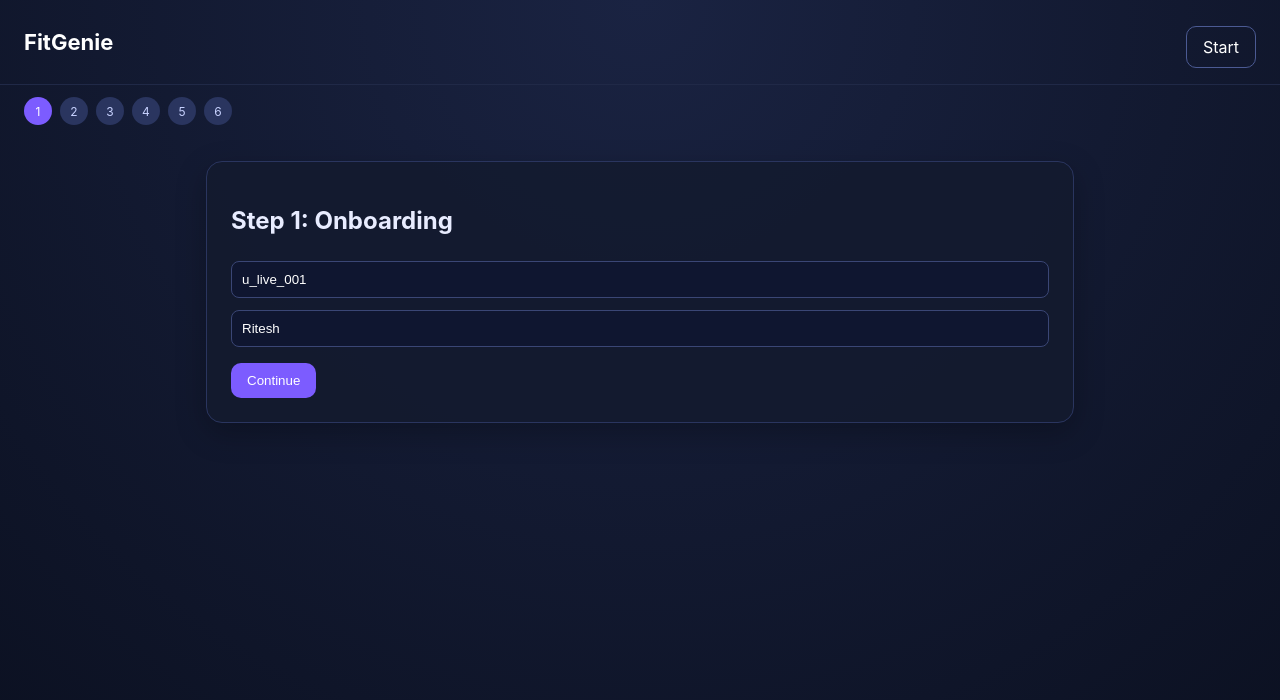
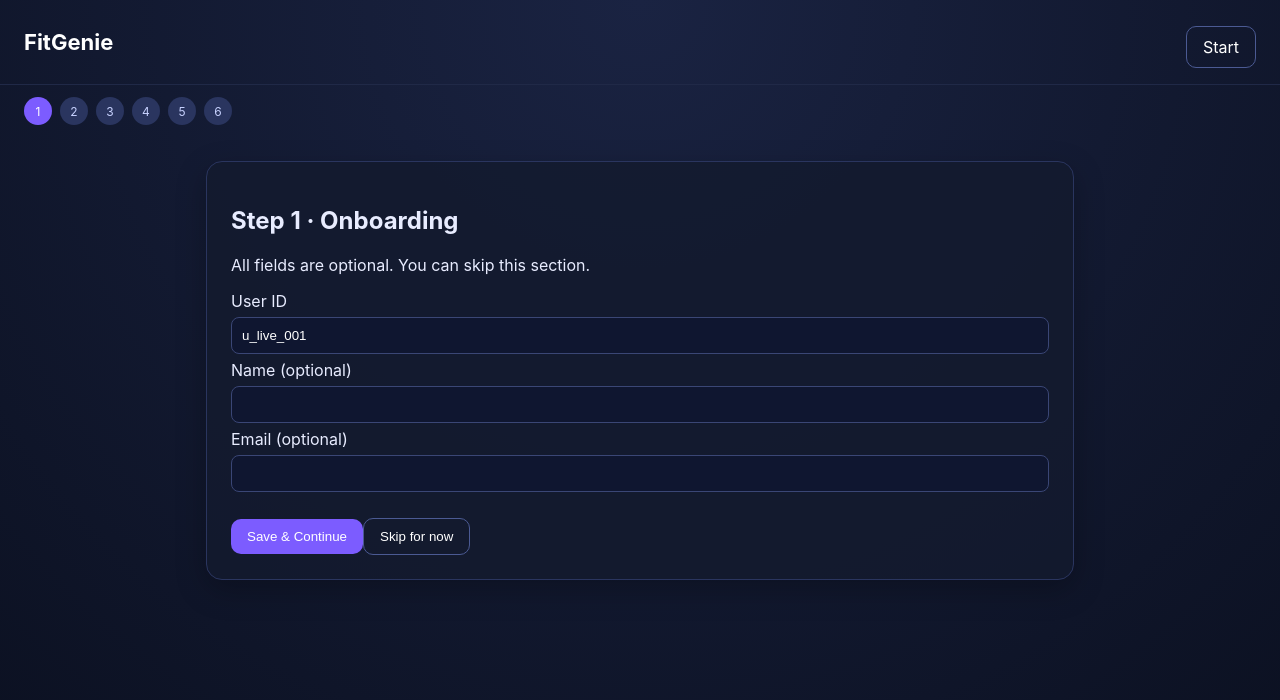
Before and after one commit to JP1320/FitGenie, a React (Vite) app in the folder frontend/: page /onboarding in a window 1280 px wide. Shown: the top 700 px of the page. Built offline with nearby package versions, Linux system fonts and the light colour scheme; no server answers.

Commit message:
Update Onboarding.jsx

```diff
--- a/frontend/src/pages/Onboarding.jsx
+++ b/frontend/src/pages/Onboarding.jsx
@@ -1,26 +1,48 @@
-import React, { useState } from "react";
+import React from "react";
 import { useNavigate } from "react-router-dom";
+import StepLayout from "../components/layout/StepLayout";
+import { useFlowStore } from "../app/store";
 import { callApi } from "../services/api";
 
 export default function Onboarding() {
-  const [userId, setUserId] = useState("u_live_001");
-  const [name, setName] = useState("Ritesh");
-  const [msg, setMsg] = useState("");
   const nav = useNavigate();
+  const { userId, setUserId, onboarding, setOnboarding, markStepCompleted, markStepSkipped } = useFlowStore();
 
-  const submit = async () => {
-    const r = await callApi("/user/profile", "POST", { userId, name });
-    if (r.ok) nav("/scan", { state: { userId } });
-    else setMsg("Failed to save profile");
-  };
+  async function saveAndContinue() {
+    await callApi("/user/profile", "POST", {
+      userId,
+      name: onboarding.name || "Guest User"
+    });
+    markStepCompleted("onboarding");
+    nav("/preferences");
+  }
+
+  function skip() {
+    markStepSkipped("onboarding");
+    nav("/preferences");
+  }
 
   return (
-    <section className="card">
-      <h2>Step 1: Onboarding</h2>
-      <input value={userId} onChange={(e)=>setUserId(e.target.value)} placeholder="User ID" />
-      <input value={name} onChange={(e)=>setName(e.target.value)} placeholder="Name" />
-      <button className="btn" onClick={submit}>Continue</button>
-      {msg && <p>{msg}</p>}
-    </section>
+    <StepLayout
+      step={1}
+      total={8}
+      title="Step 1 · Onboarding"
+      subtitle="All fields are optional. You can skip this section."
+      actions={
+        <>
+          <button className="btn" onClick={saveAndContinue}>Save & Continue</button>
+          <button className="btn ghost" onClick={skip}>Skip for now</button>
+        </>
+      }
+    >
+      <label>User ID</label>
+      <input value={userId} onChange={(e) => setUserId(e.target.value)} />
+
+      <label>Name (optional)</label>
+      <input value={onboarding.name} onChange={(e) => setOnboarding({ name: e.target.value })} />
+
+      <label>Email (optional)</label>
+      <input value={onboarding.email} onChange={(e) => setOnboarding({ email: e.target.value })} />
+    </StepLayout>
   );
 }
```
